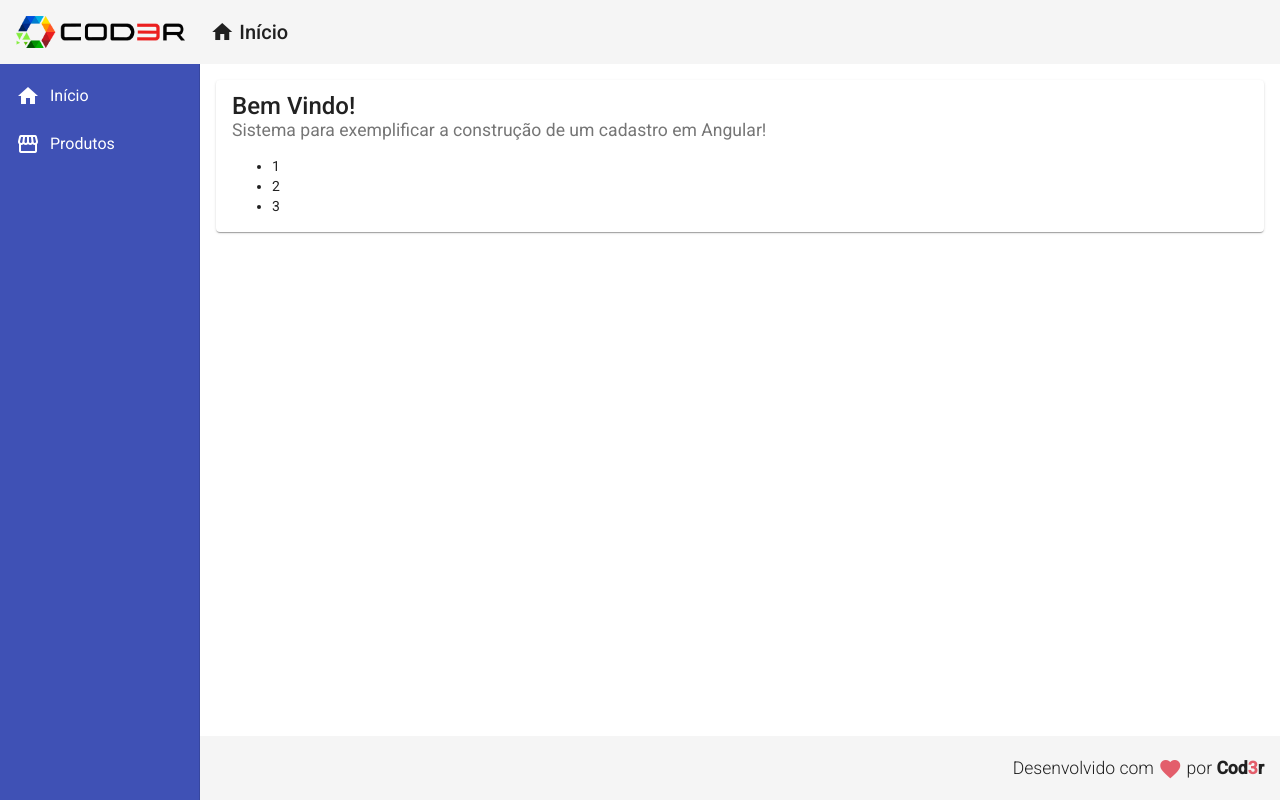
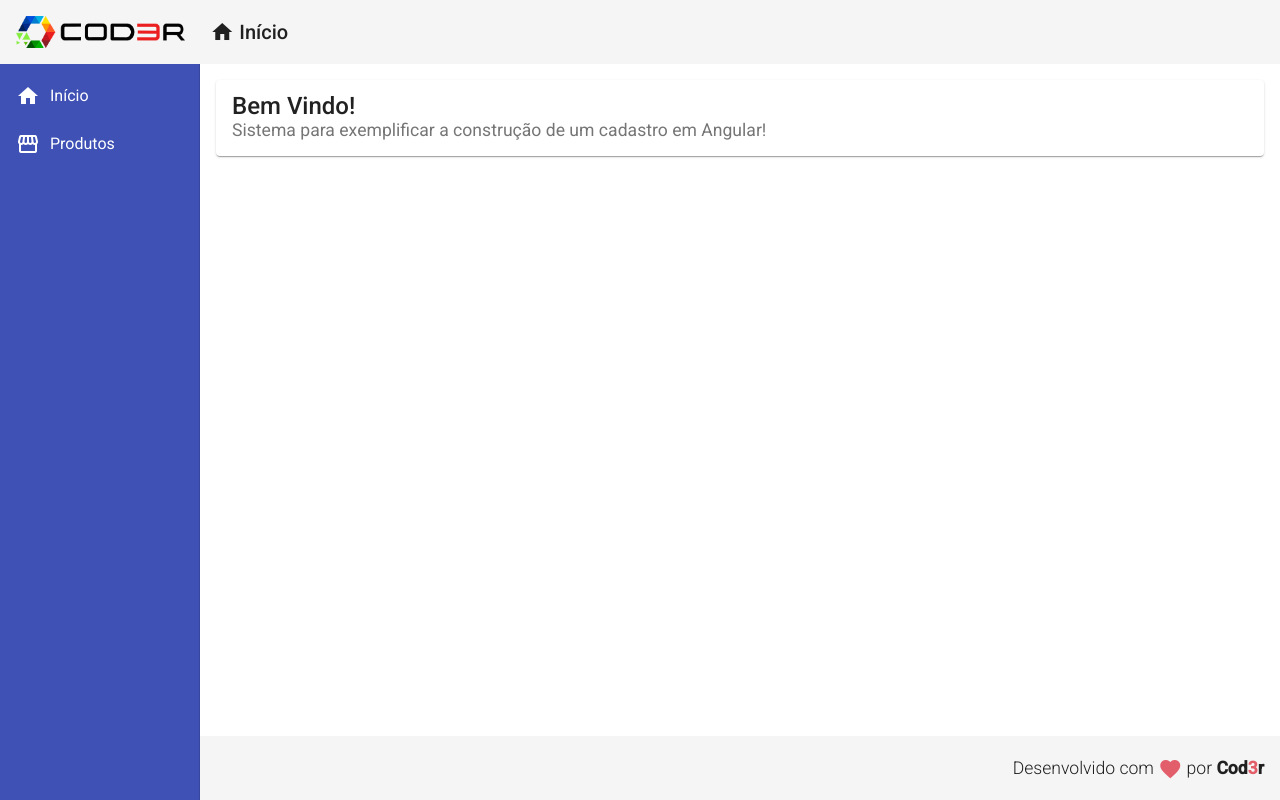
Before and after one commit to Jmar33/Projeto-Angular-CRUD-Produtos, an Angular app in the folder crud/frontend/: page / in a window 1280 px wide. Built offline with nearby package versions, Linux system fonts and the light colour scheme.

Commit message:
Removendo diretiva personalizada

```diff
--- a/crud/frontend/src/app/views/home/home.component.html
+++ b/crud/frontend/src/app/views/home/home.component.html
@@ -5,7 +5,4 @@
     <mat-card-subtitle class="subtitle">
         Sistema para exemplificar a construção de um cadastro em Angular!
     </mat-card-subtitle>
-    <ul>
-        <li *myFor="let n em [1,2,3]">{{n}}</li>
-    </ul>
 </mat-card>
```
